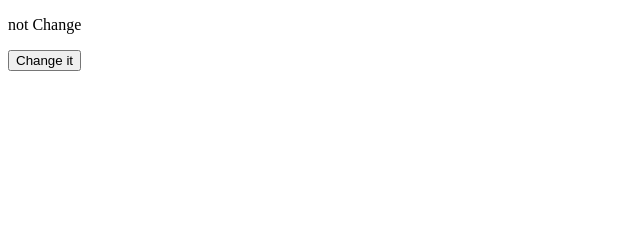
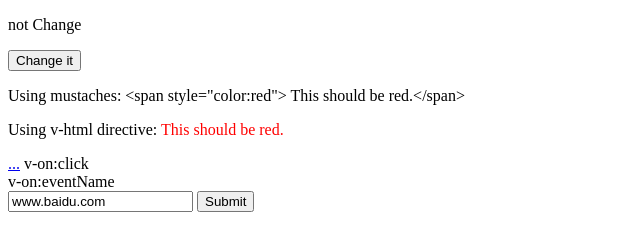
Before and after one commit to wuchuang066/others, a plain HTML site: page Demo2.html in a window 1280 px wide. Shown: the whole page, without its empty margins (0-640 px from the left). Drawn offline with nearby package versions, Linux system fonts and the light colour scheme.

Commit message:
2019 07 05 下午

```diff
--- a/Demo2.html
+++ b/Demo2.html
@@ -3,16 +3,38 @@
 	<head>
 		<meta charset="utf-8">
 		<title></title>
-		<script type="text/javascript" src="js/vue.js">
-
-		</script>
+		<!-- <script type="text/javascript" src="js/vue.js"></script> -->
+		<script src="https://cdn.jsdelivr.net/npm/vue@2.6.10/dist/vue.js"></script>
 	</head>
 	<body>
 		<div id="app-2">
-			 <!-- v-once 绑定的变化之只会渲染一次 当数据更新时候不会二次渲染 -->
+			<!-- v-once 绑定的变化之只会渲染一次 当数据更新时候不会二次渲染 -->
 			<p id="mountedMsg" v-once>{{ message2.foo }}</p>
 			<!-- 这里的 `foo` 不会更新！ -->
 			<button v-on:click="message2.foo = 'baz'">Change it</button>
+			<div>
+				<p>Using mustaches: {{ rawHtml }}</p>
+				<p>Using v-html directive: <span v-html="rawHtml"></span></p>
+			</div>
+			<div id="">
+				<a v-bind:href="url">...</a>
+				<a v-on:click="doSomething">v-on:click</a>
+			</div>
+			<div id="">
+				<!-- 参数名称（attributename）不支持驼峰式 必须都是小写字母才好用 -->
+				<!-- 另外，如果你在 DOM 中使用模板 (直接在一个 HTML 文件里撰写模板)，需要留意浏览器会把特性名全部强制转为小写：
+
+				 在 DOM 中使用模板时这段代码会被转换为 `v-bind:[someattr]`
+				<a v-bind:[someAttr]="value"> ... </a> -->
+				<a v-on:[attributeName]="eventClick">v-on:eventName</a>
+			</div>
+			<div>
+				 <!-- .prevent  还不懂是怎么去用 -->
+				<form v-on:submit.prevent="onSubmit">
+					<input type="text" v-model="url">
+					<input type="submit" >
+				</form>
+			</div>
 		</div>
 	</body>
 	<script type="text/javascript">
@@ -24,7 +46,10 @@
 			el: '#app-2',
 			data: {
 				message: '页面加载于 ' + new Date().toLocaleString(),
-				message2: data
+				message2: data,
+				rawHtml: '<span style="color:red"> This should be red.</span>',
+				url: "www.baidu.com",
+				attributename: "click"
 			},
 			// 不要在选项属性或回调上使用箭头函数，比如 created: () => console.log(this.a) 或 vm.$watch('a', newValue => this.myMethod())。,
 			// 因为箭头函数并没有 this，this 会作为变量一直向上级词法作用域查找，直至找到为止，
@@ -35,7 +60,7 @@
 			},
 			created: function() {
 				// 实例创建之后被调用
-			//	console.log('foo is ' + this.message2.foo);
+				//	console.log('foo is ' + this.message2.foo);
 				console.log("created " + document.getElementById("mountedMsg").innerHTML);
 			},
 			beforeMount: function() {
@@ -61,6 +86,17 @@
 			destroyed: function() {
 				//Vue 实例销毁后调用  不知道怎么演示
 				console.log("destoryed" + this.message2.foo);
+			},
+			methods: {
+				doSomething: function() {
+					alert("v-on click");
+				},
+				eventClick: function() {
+					alert("eventClick");
+				},
+				onSubmit:function(){
+					alert(this.url);
+				}
 			}
 		})
 	</script>
```
